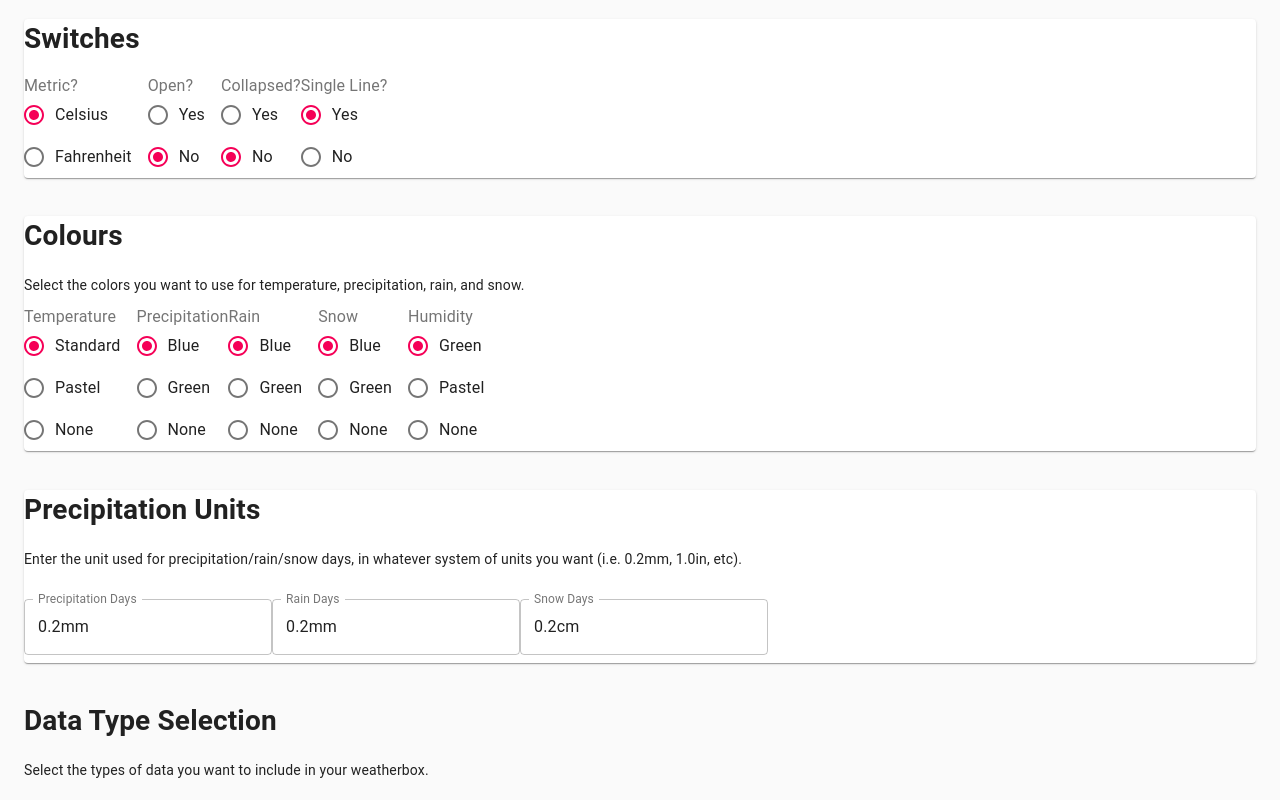
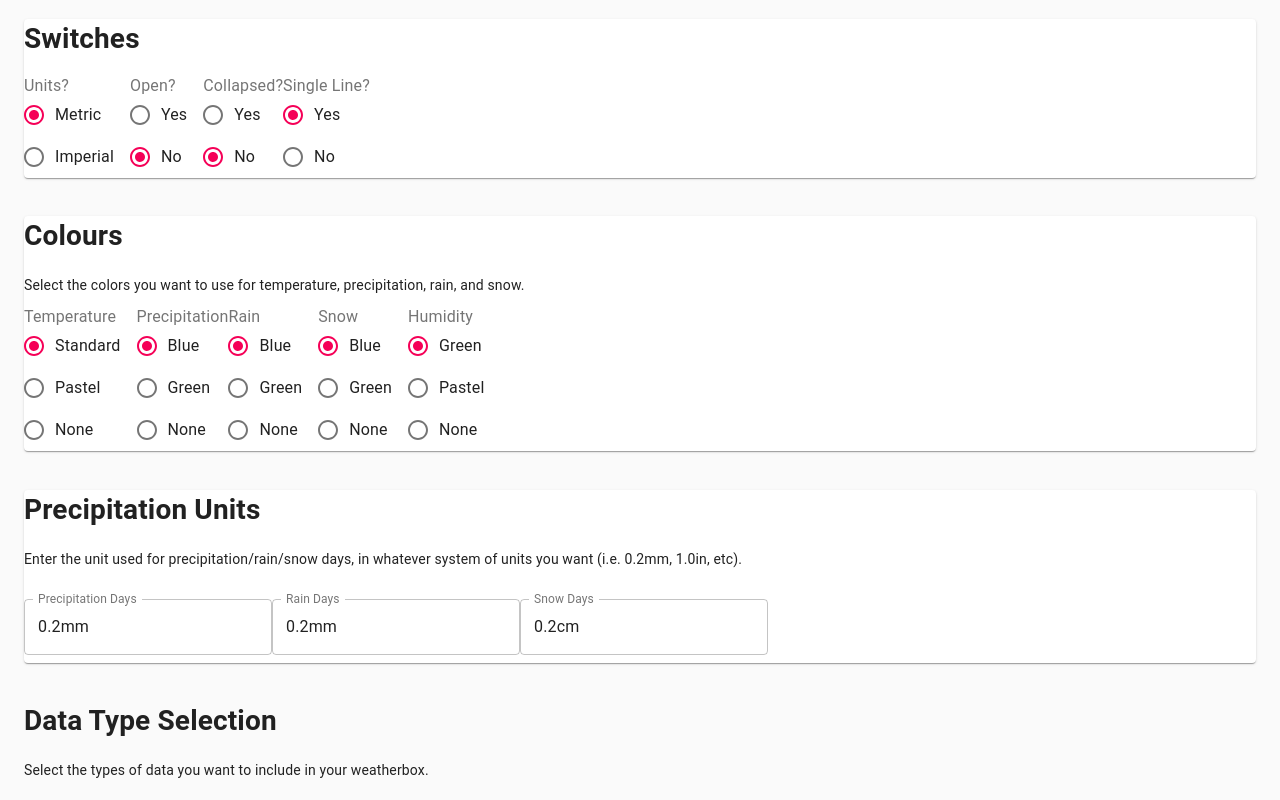
Before and after one commit to adrienvmartin/Weatherbox, a React (Create React App) app: page / in a window 1280 px wide. Shown: the top 800 px of the page. Built offline with nearby package versions, Linux system fonts and the light colour scheme.

Commit message:
Change labels on metric switch

```diff
--- a/src/components/Settings/Switches.tsx
+++ b/src/components/Settings/Switches.tsx
@@ -20,9 +20,9 @@ const Switches: React.FC<IProps> = props => {
   return (
     <Fragment>
       <h1>Switches</h1>
-      <div className="settingsContainer">
+      <div className="switches">
         <FormControl component="fieldset">
-          <FormLabel component="legend">Metric?</FormLabel>
+          <FormLabel component="legend">Units?</FormLabel>
           <RadioGroup
             aria-label="metric"
             name="metric"
@@ -32,12 +32,12 @@ const Switches: React.FC<IProps> = props => {
             <FormControlLabel
               value={"true"}
               control={<Radio />}
-              label="Celsius"
+              label="Metric"
             />
             <FormControlLabel
               value={"false"}
               control={<Radio />}
-              label="Fahrenheit"
+              label="Imperial"
             />
           </RadioGroup>
         </FormControl>
```
